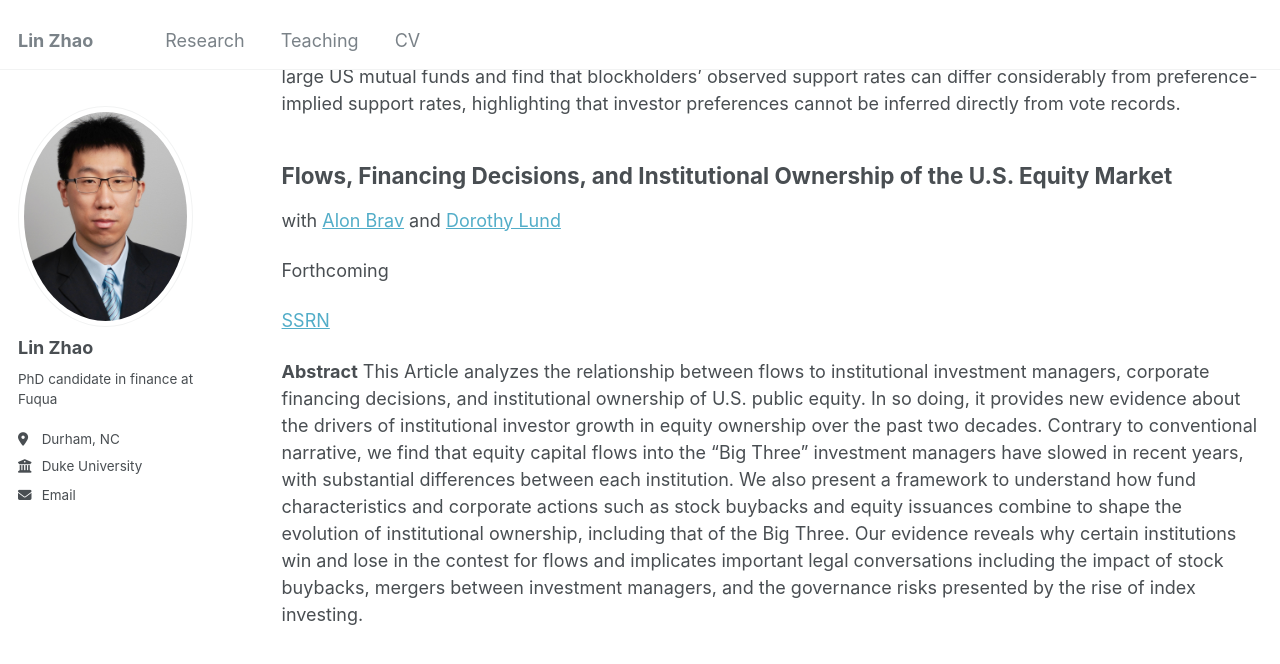
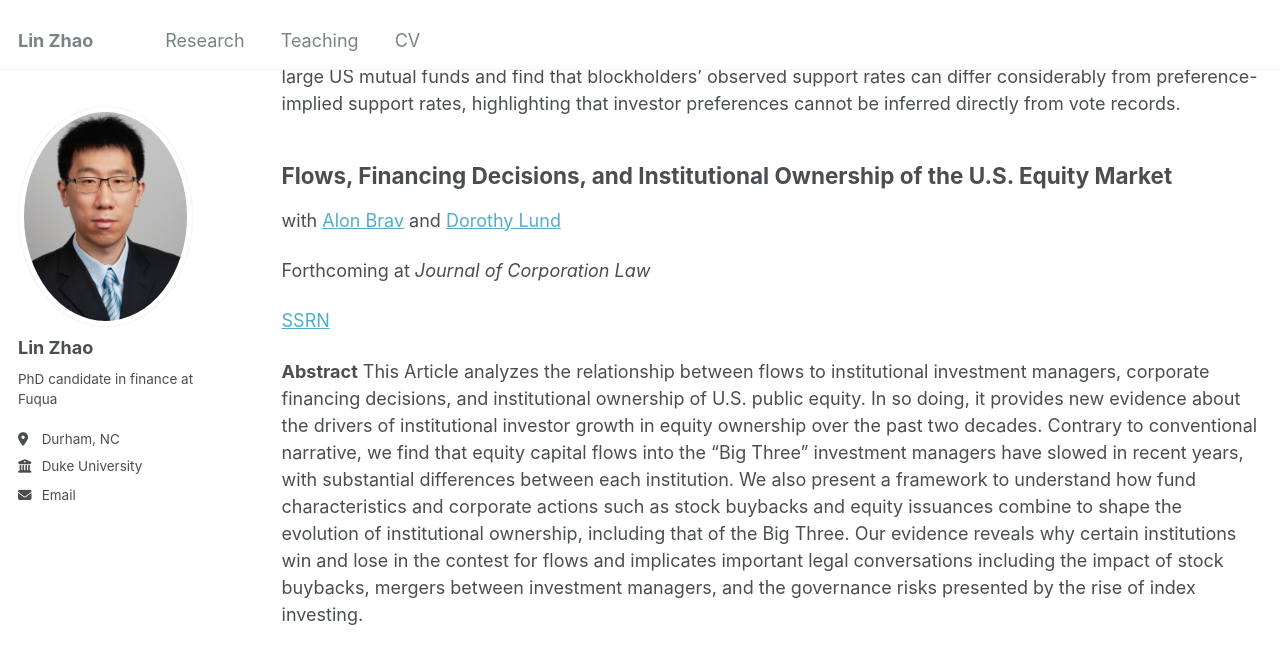
Before and after one commit to linzhao0351/linzhao0351.github.io, a Jekyll site: the page built from _pages/publications.md, in a window 1280 px wide and 900 px high, scrolled down 1440 px. Shown: the top 664 px of the window. Built offline with Jekyll 4.4.1, drawn with Linux system fonts in a browser that asks for light colours.

Commit message:
Revise publication details for equity market article
Updated publication status and added journal reference.

```diff
--- a/_pages/publications.md
+++ b/_pages/publications.md
@@ -39,7 +39,7 @@ with [John Barry](https://johnwbarry.info/) and James Pinnington
 ## Flows, Financing Decisions, and Institutional Ownership of the U.S. Equity Market
 with [Alon Brav](https://www.fuqua.duke.edu/faculty/alon-brav) and [Dorothy Lund](https://www.law.columbia.edu/faculty/dorothy-s-lund)
 
-Forthcoming
+Forthcoming at *Journal of Corporation Law*
 
 [SSRN](https://papers.ssrn.com/sol3/papers.cfm?abstract_id=4693837)
 
```
